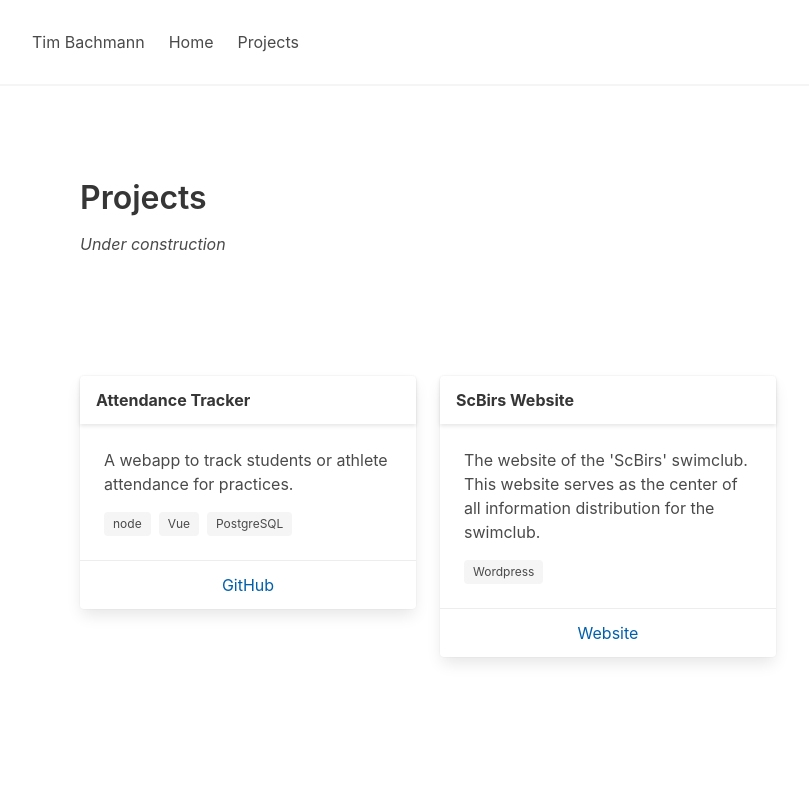
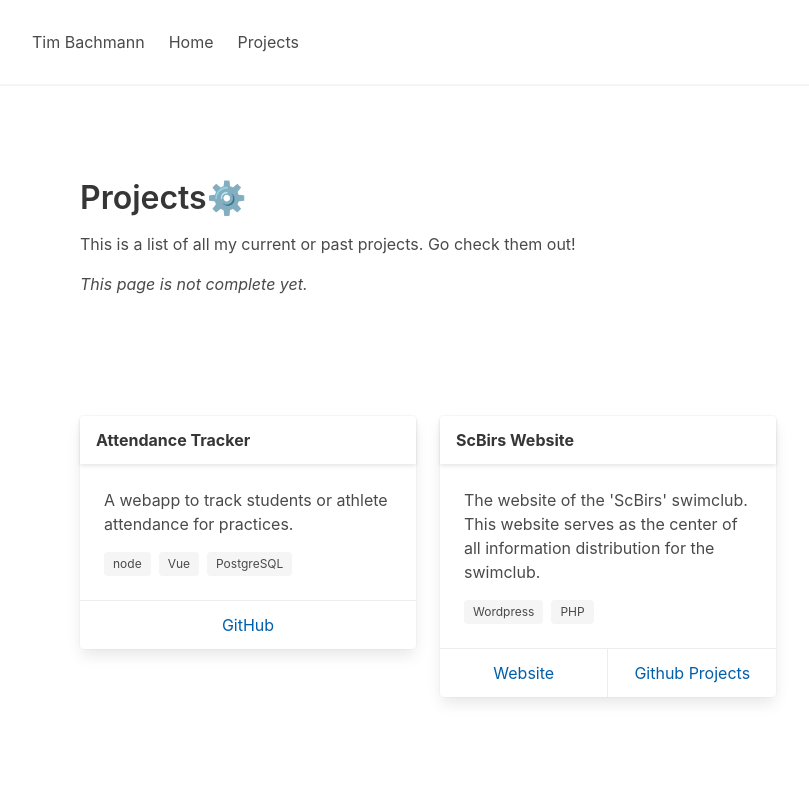
Before and after one commit to Tiim/Tiim.github.io, a Vue app: page /projects in a window 1280 px wide. Shown: the top 800 px of the page, without its empty margins (32-841 px from the left). Built offline with nearby package versions, Linux system fonts and the light colour scheme.

Commit message:
Work more on the projects site

```diff
--- a/src/components/Project.vue
+++ b/src/components/Project.vue
@@ -16,6 +16,7 @@
         :key="link.url"
         :href="link.url"
         class="card-footer-item"
+        target="_blank"
       >{{link.name}}</a>
     </div>
   </div>
--- a/src/data/projects.json
+++ b/src/data/projects.json
@@ -9,8 +9,14 @@
   },
   {
     "name": "ScBirs Website",
-    "links": [{ "url": "https://scbirs.ch", "name": "Website" }],
+    "links": [
+      { "url": "https://scbirs.ch", "name": "Website" },
+      {
+        "url": "https://github.com/Tiim?utf8=%E2%9C%93&tab=repositories&q=&type=&language=php",
+        "name": "Github Projects"
+      }
+    ],
     "text": "The website of the 'ScBirs' swimclub. This website serves as the center of all information distribution for the swimclub.",
-    "tags": ["Wordpress"]
+    "tags": ["Wordpress", "PHP"]
   }
 ]
--- a/src/views/ProjectsPage.vue
+++ b/src/views/ProjectsPage.vue
@@ -1,8 +1,11 @@
 <template>
   <div>
     <div class="section content">
-      <h1>Projects</h1>
-      <i>Under construction</i>
+      <h1>Projects⚙️</h1>
+      <p>This is a list of all my current or past projects. Go check them out!</p>
+      <p>
+        <i>This page is not complete yet.</i>
+      </p>
     </div>
     <div class="section content">
       <Projects/>
```
